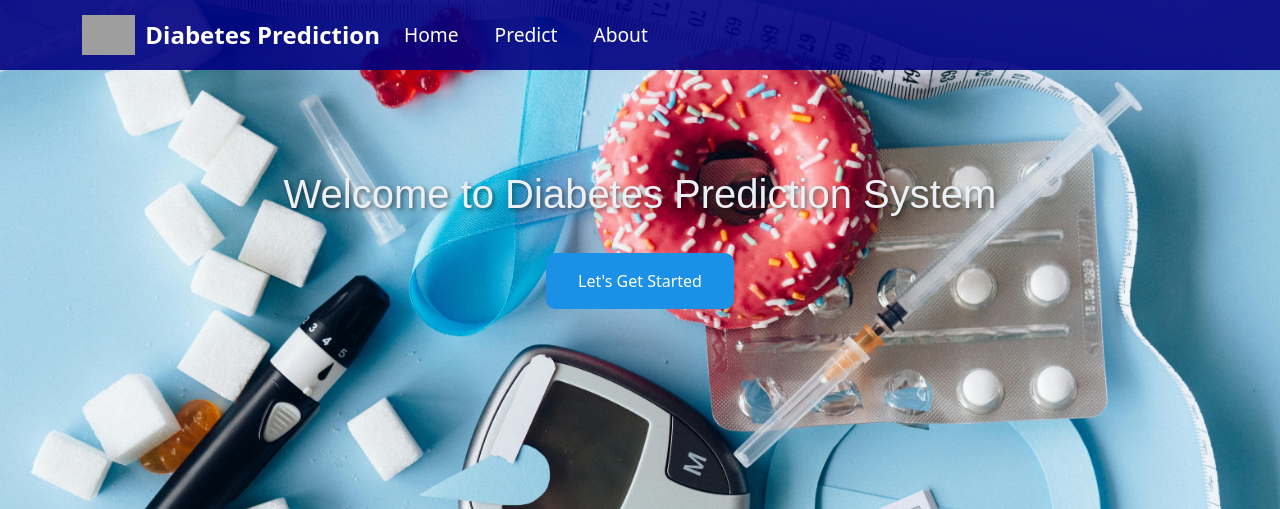
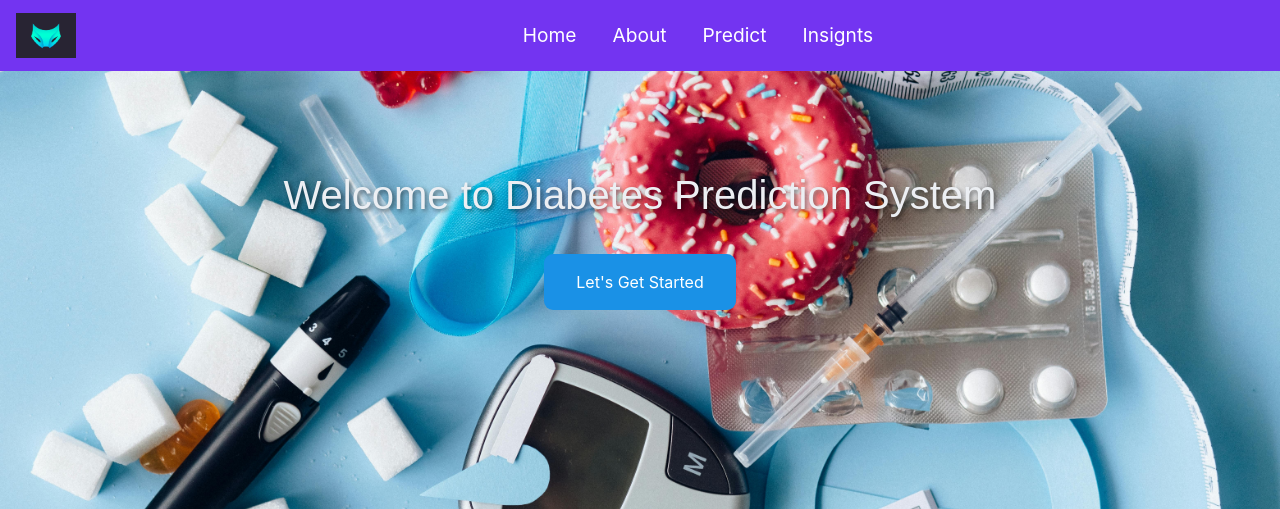
Before and after one commit to RiyaHoro/MiniProject, a Django app: page / in a window 1280 px wide. Shown: the top 509 px of the page. Run offline with Django 5.2, Linux system fonts and the light colour scheme; grey boxes are pictures that could not be loaded.

Commit message:
Navbar changes

```diff
--- a/Diabetes_prediction/templates/home.html
+++ b/Diabetes_prediction/templates/home.html
@@ -2,15 +2,18 @@
 <!DOCTYPE html>
 <html lang="en">
   <head>
-    <meta charset="UTF-8">
-    <meta name="viewport" content="width=device-width, initial-scale=1.0">
+    <meta charset="UTF-8" />
+    <meta name="viewport" content="width=device-width, initial-scale=1.0" />
     <title>Home</title>
 
     <!-- Bootstrap CSS -->
-    <link href="https://cdn.jsdelivr.net/npm/bootstrap@5.3.0/dist/css/bootstrap.min.css" rel="stylesheet">
+    <link
+      rel="stylesheet"
+      href="https://cdn.jsdelivr.net/npm/bootstrap@4.6.2/dist/css/bootstrap.min.css"
+    />
 
     <!-- Custom CSS -->
-    <link rel="stylesheet" href="{% static 'css/home.css' %}">
+    <link rel="stylesheet" href="{% static 'css/home.css' %}" />
 
     <style>
       /* Background Image */
@@ -20,71 +23,36 @@
         background-attachment: fixed;
         background-size: cover;
       }
-
-        /* Navbar */
+      /* Custom Navbar Background */
       .navbar {
-            background-color: rgba(0, 0, 128, 0.9); /* Slightly transparent navy */
-            width: 100%;
-            height: 70px;
+        background-color: #7334F1 !important; /* Replace this with your desired color */
       }
 
-        /* Navbar Brand (Logo + Text) */
-        .navbar-brand {
-            color: white !important;
-            font-size: 1.5rem;
-            font-weight: bold;
-            display: flex;
-            align-items: center;
+      /* Navbar link styling */
+      .nav-link {
+        font-size: 1.2rem !important; /* Medium size */
+        color: white !important; /* White text */
+        margin-right: 20px; /* Space between links */
+        transition: color 0.3s ease-in-out;
       }
 
-        .navbar-brand img {
-            height: 40px;
-            width: auto;
-            margin-right: 10px;
+      .nav-link:hover {
+        color: #1a91e6 !important; /* Blue hover */
       }
 
-        /* Navbar Links */
-        .navbar-nav {
-            gap: 20px;
+      /* Center the navbar content */
+      .navbar-collapse {
+        justify-content: center;
       }
 
-        .navbar-nav .nav-link {
-            color: white !important;
-            font-size: 1.2rem;
-            transition: color 0.3s;
+      /* Logo styling */
+      .navbar-brand img {
+        height: 45px;
+        width: auto;
+        margin-right: 60px;
       }
 
-        .navbar-nav .nav-link:hover {
-            color: lightgray !important;
-        }
-
-        /* Navbar Toggler */
-        .navbar-toggler {
-            border: none;
-        }
-
-        .navbar-toggler-icon {
-            filter: invert(1);
-        }
-
-        /* Welcome Text */
-        .welcome-text {
-            text-align: center;
-            color: #eceff3;
-            text-shadow: 2px 2px 4px rgba(0, 0, 0, 0.5);
-            font-family: Arial, sans-serif;
-            font-size: 45px;
-            font-weight: bold;
-            margin-top: 100px;
-        }
-
-        /* Form Container */
-        .form-container {
-            text-align: center;
-            margin-top: 20px;
-        }
-
-        input[type=submit] {
+      input[type="submit"] {
         background-color: #1a91e6;
         font-size: medium;
         transition: 0.3s;
@@ -96,32 +64,47 @@
         margin-top: 15px;
       }
 
-        input[type=submit]:hover {
+      input[type="submit"]:hover {
         background-color: #0f72c6;
       }
-
     </style>
   </head>
   <body>
-
     <header>
-        <nav class="navbar navbar-expand-lg">
-            <div class="container">
+      <nav class="navbar navbar-expand-sm navbar-dark bg-dark">
         <a class="navbar-brand" href="#">
-                    <img src="{% static 'images/diabetes_logo.png' %}" alt="Logo"> Diabetes Prediction
+          <img src="{% static 'images/diabetes_logo.jpg' %}" alt="Logo" />
         </a>
-                <button class="navbar-toggler" type="button" data-bs-toggle="collapse" data-bs-target="#navbarNav">
+        <button
+          class="navbar-toggler"
+          type="button"
+          data-toggle="collapse"
+          data-target="#navbarSupportedContent"
+          aria-controls="navbarSupportedContent"
+          aria-expanded="false"
+          aria-label="Toggle navigation"
+        >
           <span class="navbar-toggler-icon"></span>
         </button>
 
-                <div class="collapse navbar-collapse justify-content-between" id="navbarNav">
-                    <ul class="navbar-nav">
-                        <li class="nav-item"><a class="nav-link" href="{% url 'home' %}">Home</a></li>
-                        <li class="nav-item"><a class="nav-link" href="{% url 'predict' %}">Predict</a></li>
-                        <li class="nav-item"><a class="nav-link" href="{% url 'about' %}">About</a></li>
+        <div class="collapse navbar-collapse" id="navbarSupportedContent">
+          <ul class="navbar-nav mx-auto">
+            <!-- Centers the links -->
+            <li class="nav-item active">
+              <a class="nav-link" href="{% url 'home' %}"
+                >Home <span class="sr-only">(current)</span></a
+              >
+            </li>
+            <li class="nav-item">
+              <a class="nav-link" href="#">About</a>
+            </li>
+            <li class="nav-item">
+              <a class="nav-link" href="{% url 'predict' %}">Predict</a>
+            </li>
+            <li class="nav-item">
+                <a class="nav-link" href="#">Insignts</a>
+              </li>
           </ul>
-
-                </div>
         </div>
       </nav>
     </header>
@@ -133,12 +116,12 @@
 
     <div class="form-container">
       <form action="predict">
-            <input type="submit" value="Let's Get Started">
+        <input type="submit" value="Let's Get Started" />
       </form>
     </div>
 
-    <!-- Bootstrap JavaScript -->
-    <script src="https://cdn.jsdelivr.net/npm/bootstrap@5.3.0/dist/js/bootstrap.bundle.min.js"></script>
-
+    <!-- jQuery and Bootstrap JS (Place before closing body tag) -->
+    <script src="https://code.jquery.com/jquery-3.6.0.min.js"></script>
+    <script src="https://cdn.jsdelivr.net/npm/bootstrap@4.6.2/dist/js/bootstrap.bundle.min.js"></script>
   </body>
 </html>
--- a/static/css/home.css
+++ b/static/css/home.css
@@ -1,44 +1,3 @@
-/* Navbar */
-.navbar {
-    background-color: rgba(0, 0, 128, 0.9); /* Navy with slight transparency */
-    padding: 15px 0;
-}
-
-.navbar-brand {
-    color: white;
-    font-size: 1.5rem;
-    font-weight: bold;
-    display: flex;
-    align-items: center;
-}
-
-.navbar-brand img {
-    height: 40px;
-    width: auto;
-    margin-right: 10px;
-}
-
-.navbar-nav {
-    gap: 20px; /* Adds spacing between links */
-}
-
-.navbar-nav .nav-link {
-    color: white !important;
-    font-size: 1.2rem;
-    transition: color 0.3s;
-}
-
-.navbar-nav .nav-link:hover {
-    color: lightgray !important;
-}
-
-.navbar-toggler {
-    border: none;
-}
-
-.navbar-toggler-icon {
-    filter: invert(1); /* Makes the toggler white */
-}
 
 /* Welcome Text */
 .welcome-text {
```
Also changed, not shown: Diabetes_prediction/templates/predict.html (+7 -3 lines), static/Images/diabetes_logo.jpg (added). Lines whose indentation alone changed are shown as unchanged.
